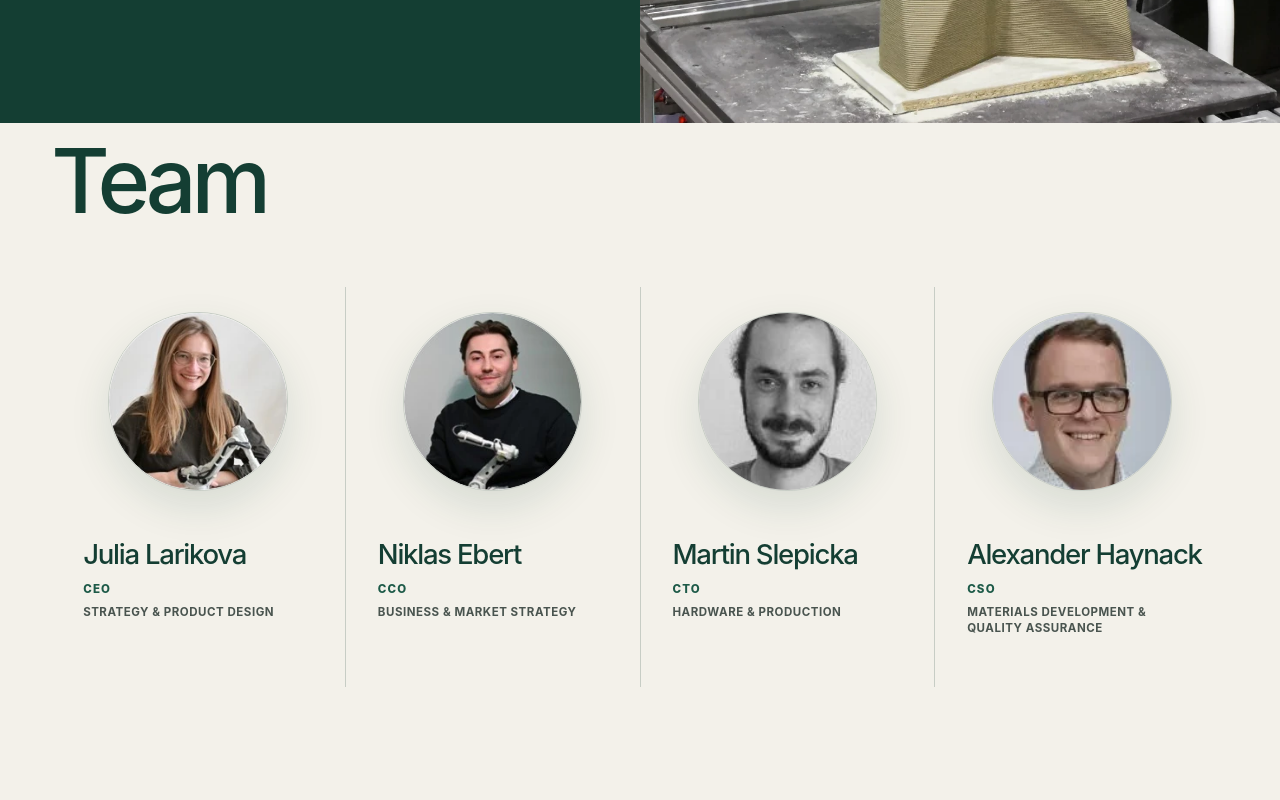
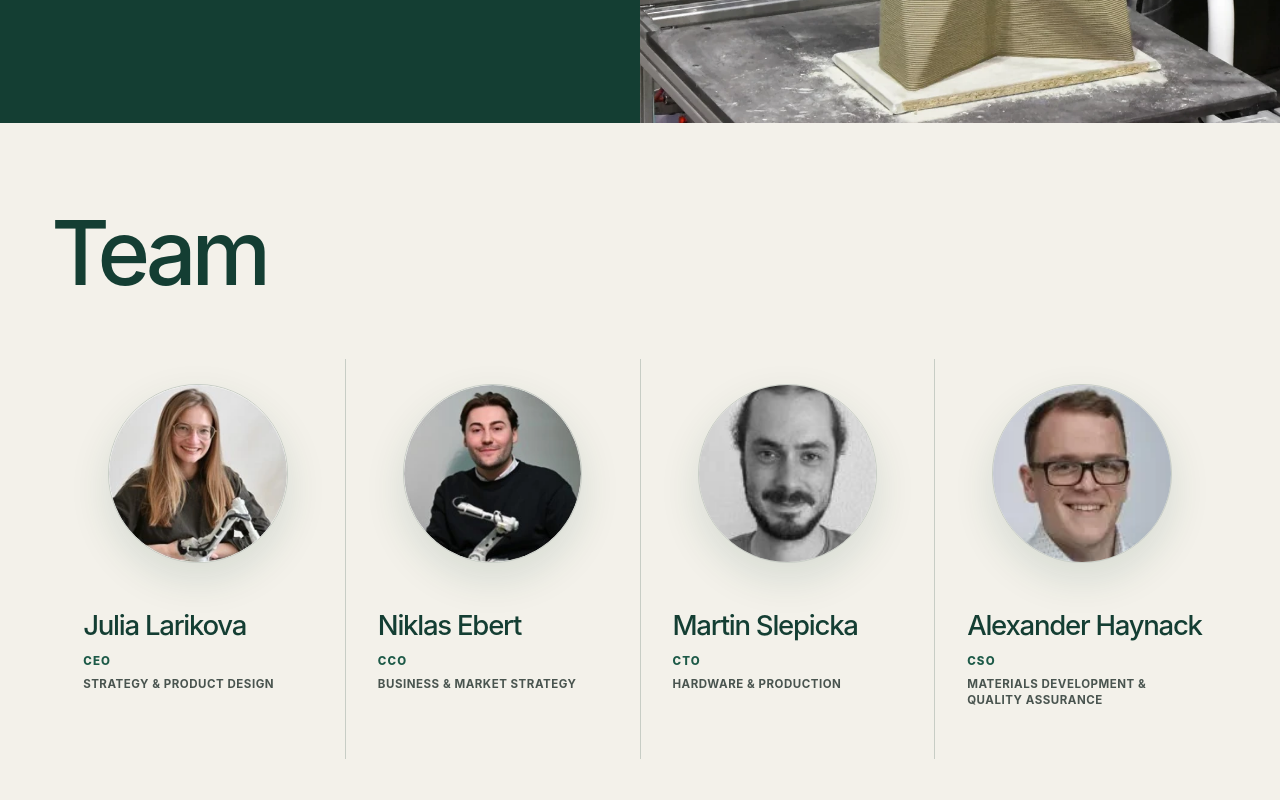
Before and after one commit to biolope/biolope.github.io, a React (Vite) app: page / in a window 1280 px wide. Shown: the part 3040-3840 px from the top of the page. Built offline with nearby package versions, Linux system fonts and the light colour scheme.

Commit message:
Update Team.module.css

```diff
--- a/src/sections/Team/Team.module.css
+++ b/src/sections/Team/Team.module.css
@@ -140,10 +140,14 @@
   text-transform: uppercase;
 }
 
-@media (min-width: 1100px) and (min-height: 760px) {
+@media (min-width: 1001px) and (min-height: 760px) {
   .section {
+    display: flex;
     min-height: calc(100svh - var(--nav-height));
-    padding-top: clamp(1rem, 2vh, 1.5rem);
+    justify-content: center;
+    padding-top: clamp(2rem, 4vh, 4rem);
+    padding-bottom: clamp(2rem, 4vh, 4rem);
+    flex-direction: column;
   }
 }
 
```
